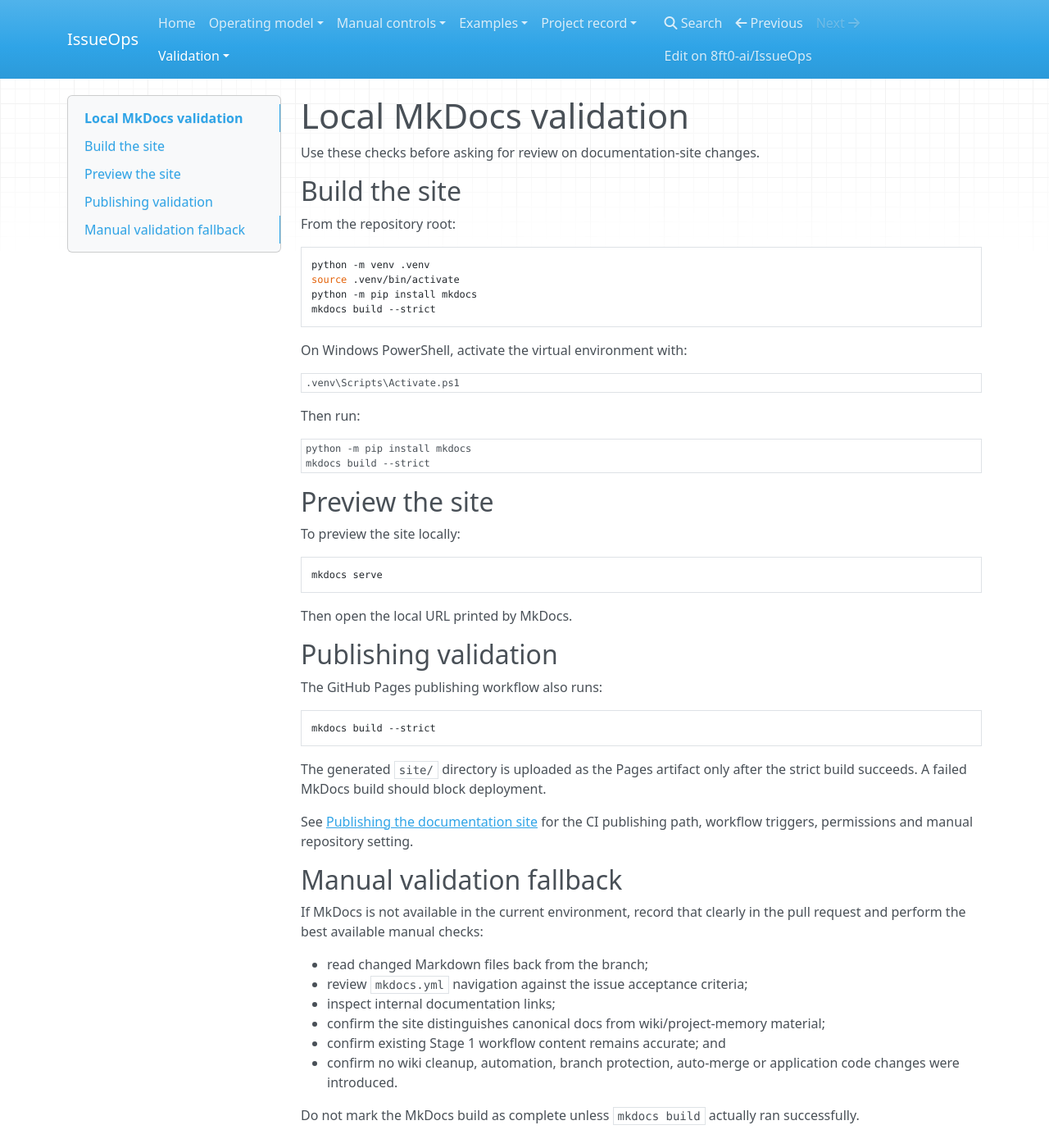
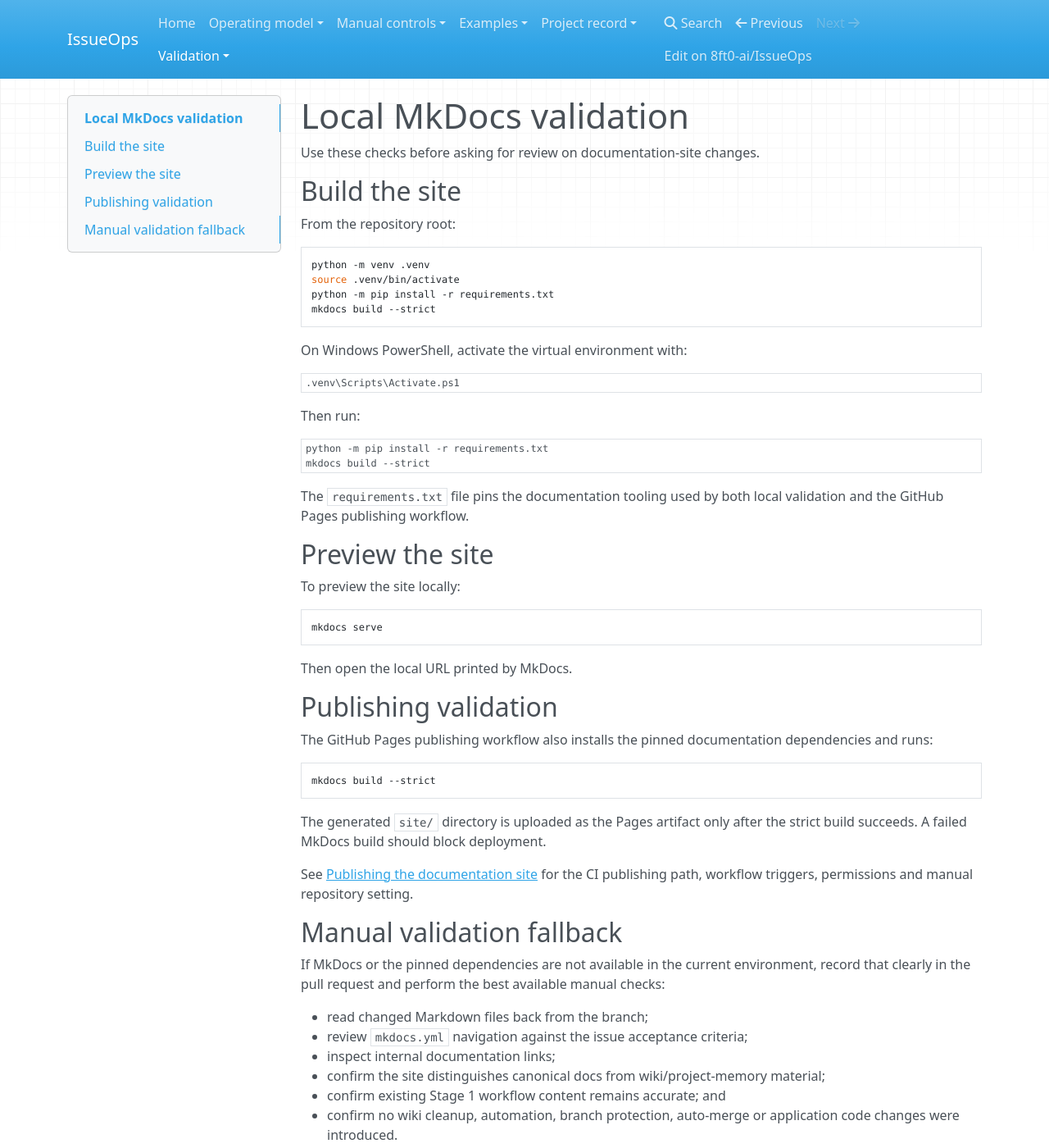
Before and after one commit to 8ft0-ai/IssueOps, an MkDocs documentation site: the page built from docs/local-validation.md, in a window 1280 px wide and 1400 px high. Shown: the whole window at 82% size. Built offline with MkDocs 1.6.1, drawn with Linux system fonts in a browser that asks for light colours; nearby versions of some CDN libraries.

Commit message:
Use pinned docs requirements in validation docs

````diff
--- a/docs/local-validation.md
+++ b/docs/local-validation.md
@@ -9,7 +9,7 @@ From the repository root:
 ```bash
 python -m venv .venv
 source .venv/bin/activate
-python -m pip install mkdocs
+python -m pip install -r requirements.txt
 mkdocs build --strict
 ```
 
@@ -22,9 +22,11 @@ On Windows PowerShell, activate the virtual environment with:
 Then run:
 
 ```powershell
-python -m pip install mkdocs
+python -m pip install -r requirements.txt
 mkdocs build --strict
 ```
+
+The `requirements.txt` file pins the documentation tooling used by both local validation and the GitHub Pages publishing workflow.
 
 ## Preview the site
 
@@ -38,7 +40,7 @@ Then open the local URL printed by MkDocs.
 
 ## Publishing validation
 
-The GitHub Pages publishing workflow also runs:
+The GitHub Pages publishing workflow also installs the pinned documentation dependencies and runs:
 
 ```bash
 mkdocs build --strict
@@ -50,7 +52,7 @@ See [Publishing the documentation site](publishing.md) for the CI publishing pat
 
 ## Manual validation fallback
 
-If MkDocs is not available in the current environment, record that clearly in the pull request and perform the best available manual checks:
+If MkDocs or the pinned dependencies are not available in the current environment, record that clearly in the pull request and perform the best available manual checks:
 
 - read changed Markdown files back from the branch;
 - review `mkdocs.yml` navigation against the issue acceptance criteria;
````
